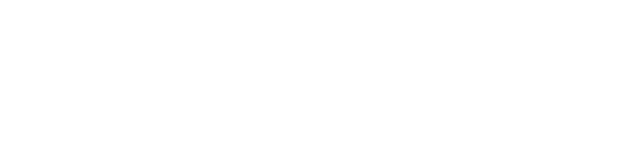
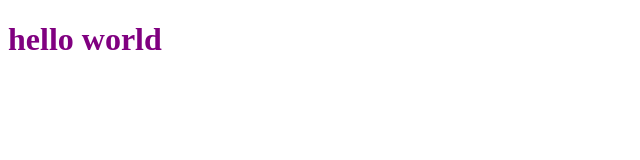
Before and after one commit to kyupna/My-Web, a plain HTML site: page index.html in a window 1280 px wide. Shown: the whole page, without its empty margins (0-640 px from the left). Drawn offline with Linux system fonts and the light colour scheme.

Commit message:
updated css h1 color

```diff
--- a/index.html
+++ b/index.html
@@ -10,8 +10,6 @@
         <link rel="stylesheet" href="style.css">
     </head>
     <body>
-
-
-        <script src="" async defer></script>
+  <h1>hello world</h1>
     </body>
 </html>
--- a/style.css
+++ b/style.css
@@ -0,0 +1 @@
+h1 {color: purple;}
```
